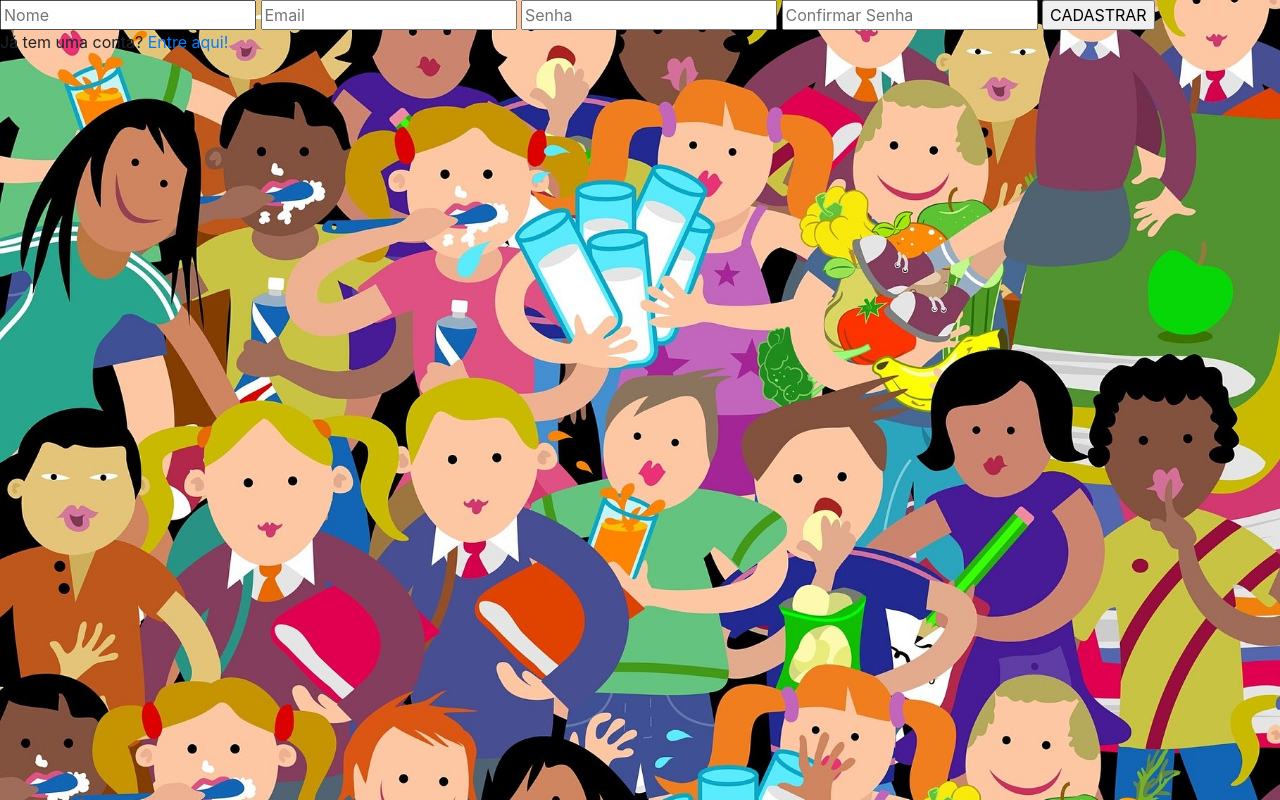
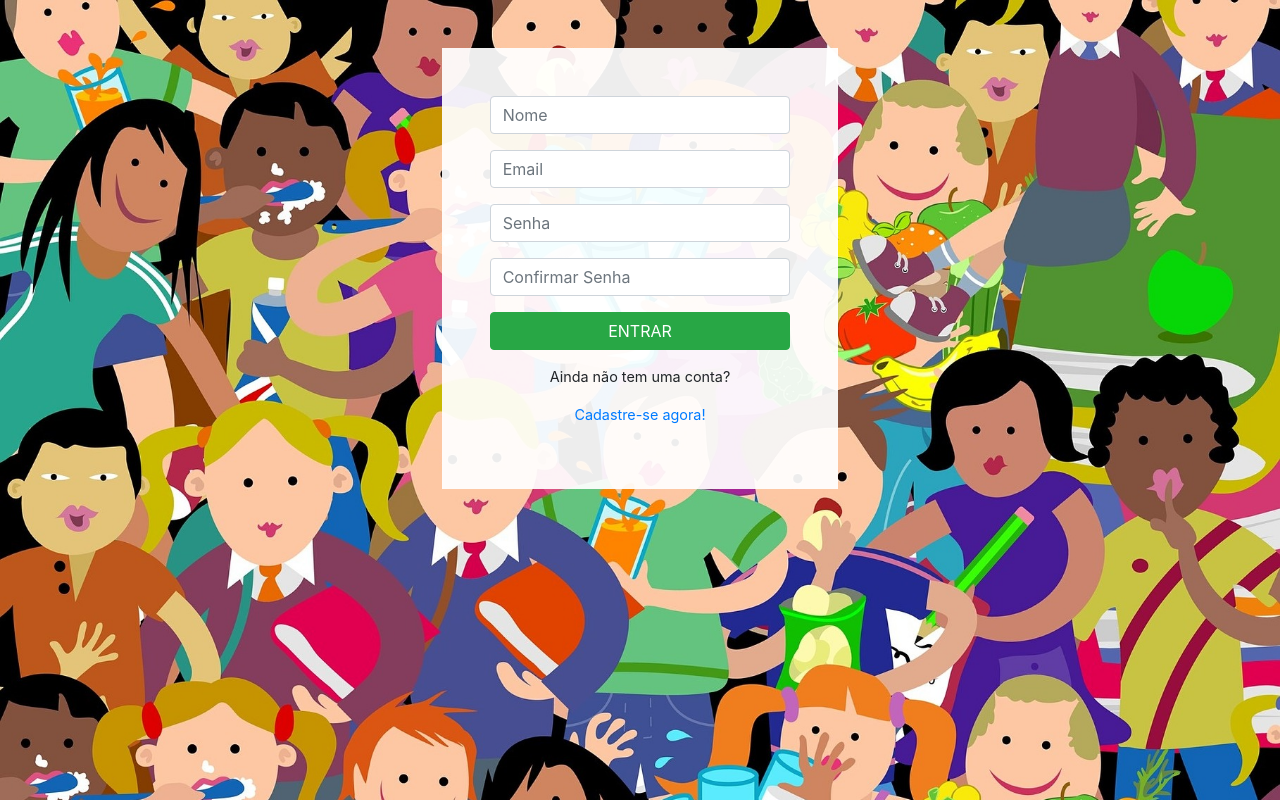
Before and after one commit to dheyme-jensen/redesocial, a plain HTML site: page signup.html in a window 1280 px wide. Drawn offline with nearby package versions, Linux system fonts and the light colour scheme.

Commit message:
aplicando bootstrap na página de cadastro

```diff
--- a/signup.html
+++ b/signup.html
@@ -30,39 +30,40 @@
             </div>
         </div>
     </div>
-    <div class="main-w3layouts wrapper">
-        <div class="main-agileinfo">
-            <div class="agileits-top">
-                <form class="signup-form">
-                    <input id="signup-user-name" class="text" type="text" name="Username" placeholder="Nome"
-                        required="">
-                    <input id="signup-email" class="text email" type="email" name="email" placeholder="Email"
-                        required="">
-                    <input id="signup-password" class="password-field text" type="password" name="password"
-                        placeholder="Senha" required="">
+    <div class="container-fluid">
+        <div class="row">
+            <div class="col-md-4 col-sm-4 col-xs-12"></div>
+            <div class="col-md-4 col-sm-4 col-xs-12">
+                <form class="form-container p-5 mt-5">
+                    <input class="form-control form-group" type="text" name="Username" placeholder="Nome" required="">
+                    <input class="form-control form-group" type="email" name="email" placeholder="Email" required="">
+                    <input class="form-control form-group" type="password" name="password" placeholder="Senha" required="">
                     <span class="password-status"></span>
-                    <input class="password-confirmation-field text w3lpass" type="password" name="password"
-                        placeholder="Confirmar Senha" required="">
+                    <input class="form-control form-group" type="password" name="password" placeholder="Confirmar Senha" required="">
                     <span class="password-confirmation"></span>
-                    <input class="signup-button" type="submit" value="CADASTRAR">
+                    <button type="submit" class="btn btn-success btn-block mb-3">ENTRAR</button>
+                    <p class="link text-center">Ainda não tem uma conta?</p>
+                    <p class="link text-center"><a href="signup.html"> Cadastre-se agora!</a></p>
                 </form>
-                <p>Já tem uma conta? <a href="login.html"> Entre aqui!</a></p>
+            </div>
+            <div class="col-md-4 col-sm-4 col-xs-12"></div>
         </div>
     </div>
-        <script src="https://www.gstatic.com/firebasejs/5.9.1/firebase-app.js"></script>
-        <script src="https://www.gstatic.com/firebasejs/5.9.1/firebase-auth.js"></script>
-        <script src="https://www.gstatic.com/firebasejs/5.9.1/firebase-database.js"></script>
-        <script src="https://code.jquery.com/jquery-3.3.1.slim.min.js"
-            integrity="sha384-q8i/X+965DzO0rT7abK41JStQIAqVgRVzpbzo5smXKp4YfRvH+8abtTE1Pi6jizo"
-            crossorigin="anonymous"></script>
+
+
+    <script src="https://code.jquery.com/jquery-3.3.1.slim.min.js"></script>
+    <script src="https://www.gstatic.com/firebasejs/5.8.4/firebase-app.js"></script>
+    <script src="https://www.gstatic.com/firebasejs/5.8.4/firebase-auth.js"></script>
+    <script src="https://www.gstatic.com/firebasejs/5.8.4/firebase-database.js"></script>
     <script src="https://cdnjs.cloudflare.com/ajax/libs/popper.js/1.14.3/umd/popper.min.js"
         integrity="sha384-ZMP7rVo3mIykV+2+9J3UJ46jBk0WLaUAdn689aCwoqbBJiSnjAK/l8WvCWPIPm49"
         crossorigin="anonymous"></script>
     <script src="https://stackpath.bootstrapcdn.com/bootstrap/4.1.3/js/bootstrap.min.js"
         integrity="sha384-ChfqqxuZUCnJSK3+MXmPNIyE6ZbWh2IMqE241rYiqJxyMiZ6OW/JmZQ5stwEULTy"
         crossorigin="anonymous"></script>
+    <script src="src/connection.js"></script>
     <script src="src/signup.js"></script>
-        <script src="src/connection.js"></script>
+
 </body>
 
 </html>
```
Lines whose indentation alone changed are shown as unchanged.
